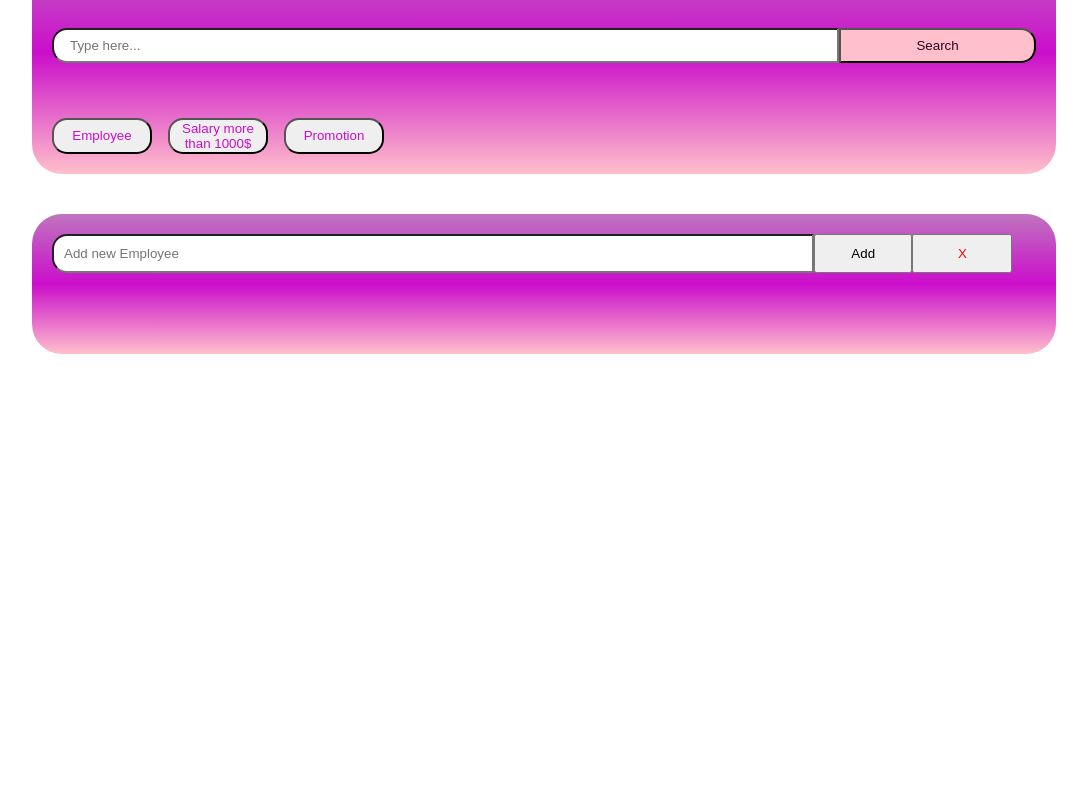
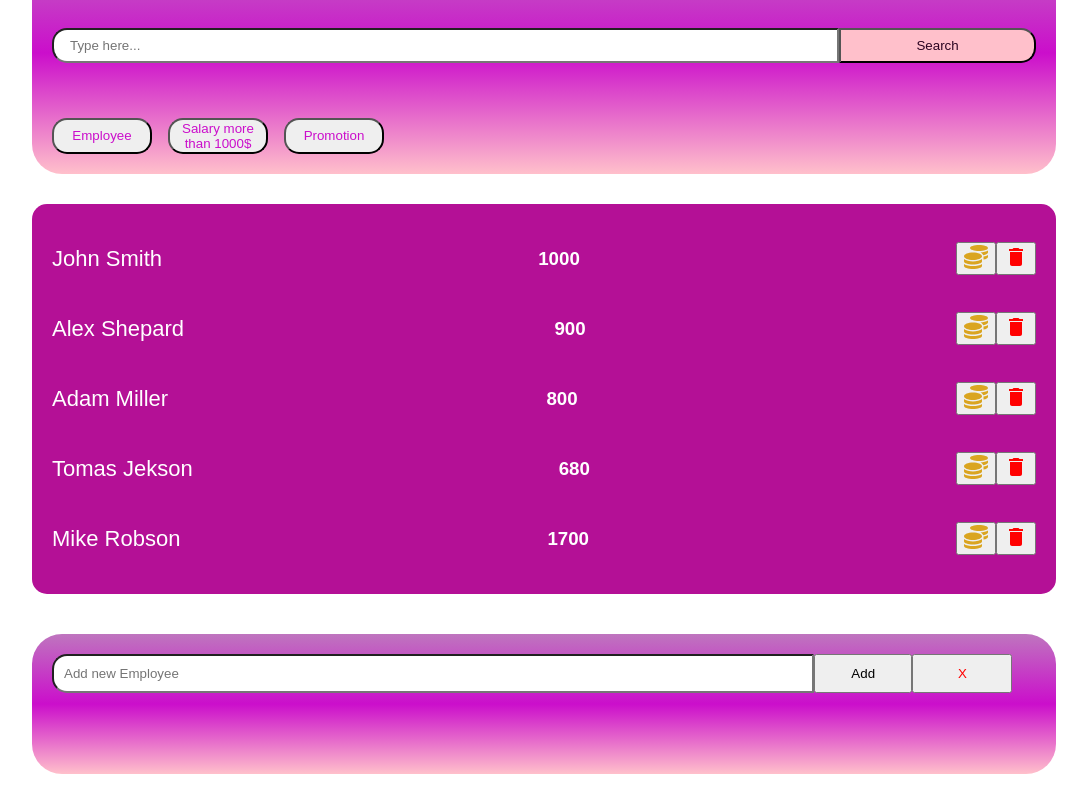
Before and after one commit to Hasmik11Gevorgyan/react-redux, a React (Create React App) app: page / in a window 1280 px wide. Shown: the part 454-1244 px from the top of the page, without its empty margins (96-1183 px from the left). Before the commit the page ends 824 px from the top, so only its background shows below. Built offline with nearby package versions, Linux system fonts and the light colour scheme.

Commit message:
i have added some icons, and app-employee function

```diff
--- a/package.json
+++ b/package.json
@@ -6,6 +6,7 @@
     "cra-template": "1.2.0",
     "react": "^17.0.0",
     "react-dom": "^17.0.0",
+    "react-icons": "^5.4.0",
     "react-scripts": "5.0.1"
   },
   "scripts": {
--- a/src/components/app-add-employee/app-add-employee.css
+++ b/src/components/app-add-employee/app-add-employee.css
@@ -1,3 +1,4 @@
+
 .add-employee{
     max-width:1024px;
     height: 100px;
--- /dev/null
+++ b/src/components/app-employee/app-employee-item/app-employee-item.css
@@ -0,0 +1,13 @@
+
+.app-employ-item{
+
+    display:flex;
+    justify-content: space-between;
+    align-items: center;
+
+}
+
+.employee-name{
+  font-size:22px;
+  font-weight:500;
+}
--- /dev/null
+++ b/src/components/app-employee/app-employee-item/app-employee-item.jsx
@@ -0,0 +1,24 @@
+import "./app-employee-item.css";
+import { MdDelete } from 'react-icons/md';
+import { FaCoins } from 'react-icons/fa'
+
+
+
+export default function AppEmployeeItem({name,salary}){
+    return(
+        <div className="app-employ-item">
+        <h3 className="employee-name">{name} </h3>
+        <h3 className="empoyee-salary">
+            {salary}
+            </h3>
+        <div className="empoyee-btns">
+        <button>
+        <FaCoins size={24} color="goldenrod" />
+        </button>
+        <button>
+        <MdDelete size={24} color="red" />
+        </button>
+        </div>
+        </div>
+    )
+}
--- /dev/null
+++ b/src/components/app-employee/app-employee-list/app-employee-list.css
@@ -0,0 +1,12 @@
+
+.app-employee-list{
+    margin-top: 30px;
+    color:white;
+    justify-content: space-around;
+    padding:20px;
+    align-items:center;
+    max-width:100%;
+    min-height:200px;
+    background: rgb(180, 16, 150);
+    border-radius: 15px;
+}
--- /dev/null
+++ b/src/components/app-employee/app-employee-list/app-employee-list.jsx
@@ -0,0 +1,16 @@
+import AppEmployeeItem from "../app-employee-item/app-employee-item"
+import "./app-employee-list.css"
+
+export default function AppEmployeeList({data}){
+    return(
+        <div className="app-employee-list">
+            {
+                data.map(item => {
+                    return <AppEmployeeItem key={item.id} {...item}/>}
+                )
+            }
+
+
+        </div>
+    )
+}
--- a/src/components/app/app.jsx
+++ b/src/components/app/app.jsx
@@ -3,19 +3,48 @@ import AppInfo from "../app-info/app-info";
 import AppSearch from "../app-search/app-search";
 import AppFilter from "../app-filter/app-filter";
 import AddEmployee from "../app-add-employee/app-add-employee";
+import AppEmployeeList from "../app-employee/app-employee-list/app-employee-list";
 
 
 
 
 export default  function App() {
+  const data = [
+    {
+      id:1,
+      name:"John Smith",
+      salary:1000
+    },
+    {
+      id:2,
+      name:"Alex Shepard",
+      salary:900
+    },
+    {
+      id:3,
+      name:"Adam Miller",
+      salary:800
+    },
+    {
+      id:4,
+      name:"Tomas Jekson",
+      salary:680,
+    },
+    {
+      id:5,
+      name:"Mike Robson",
+      salary:1700,
+    }
+  ]
     return (
       <div className="app">
         <AppInfo/>
         <div  className="search-and-filter">
           <h2>Search and Filter</h2>
-           <AppSearch/>
+        <AppSearch/>
         <AppFilter/>
         </div>
+        <AppEmployeeList data ={data}/>
         <AddEmployee/>
 
       </div>
```
Also changed, not shown: src/components/employee/employee-item/employee-item.css (deleted), src/components/employee/employee-item/employee-item.jsx (deleted), src/components/employee/employee-list/employee-list.css (deleted), src/components/employee/employee-list/employee-list.jsx (deleted), src/deleteIcon.png (renamed from src/components/app-add-employee/x.png), 1 other file (tests, documents, lock files or other folders).
